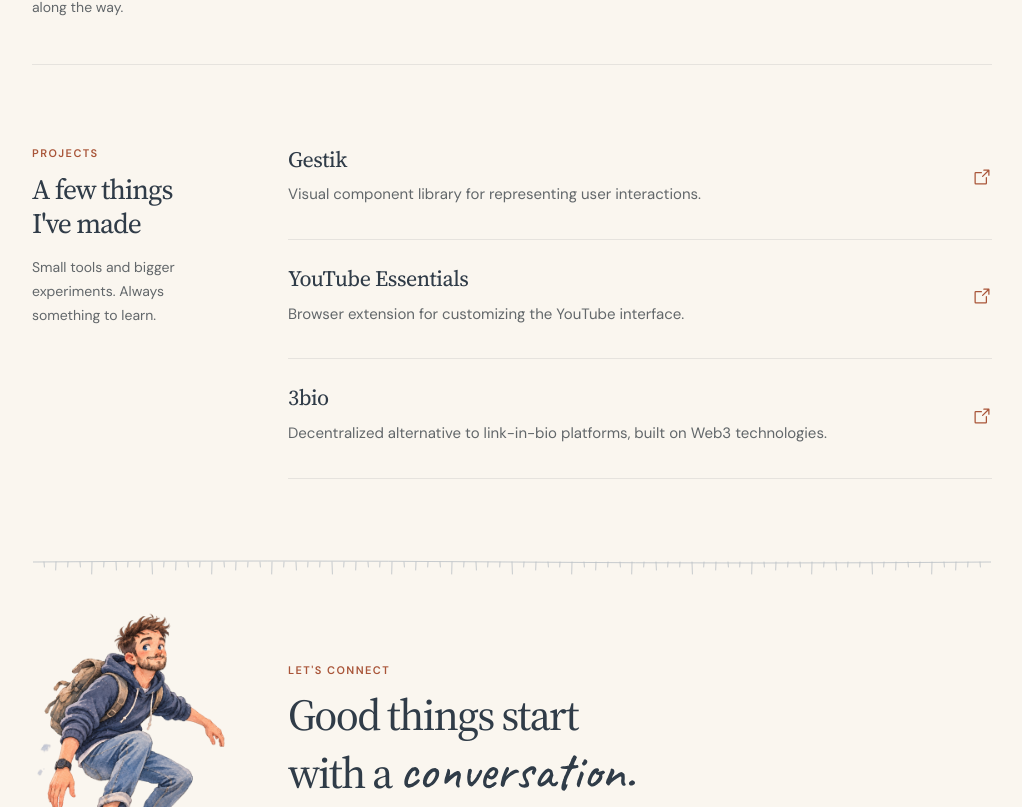
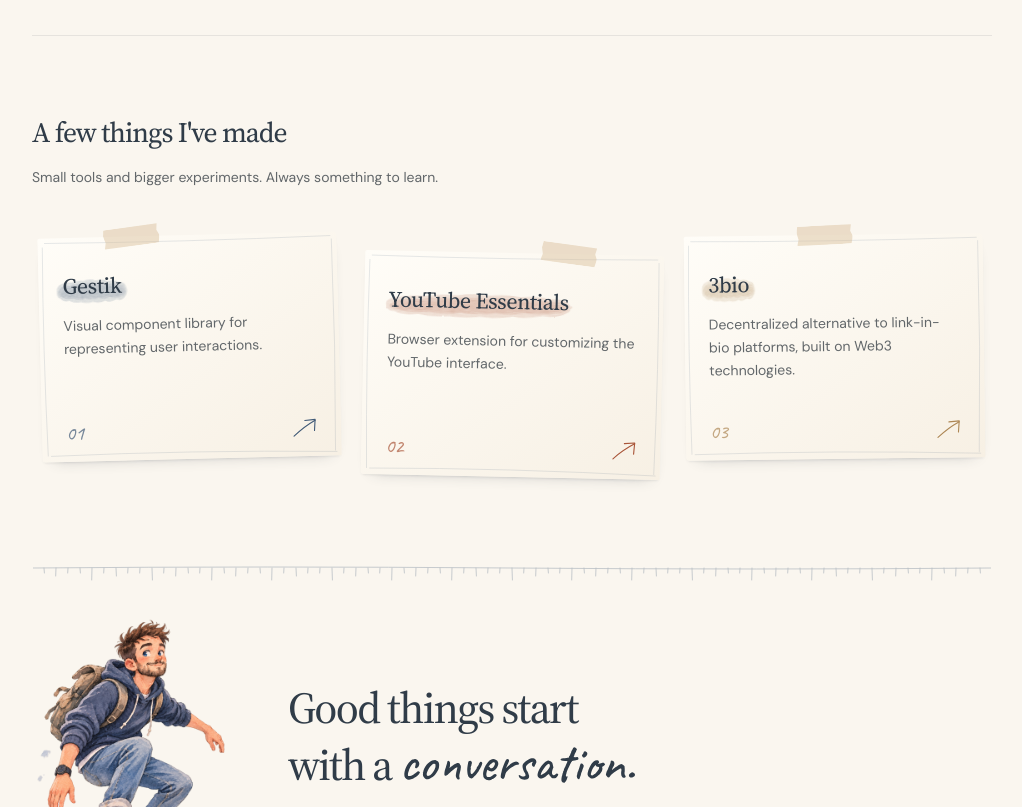
Before and after one commit to NicolasMilliard/portfolio, a React (Vite) app: page / in a window 1280 px wide. Shown: the part 913-1720 px from the top of the page, without its empty margins (128-1150 px from the left). Built offline with nearby package versions, Linux system fonts and the light colour scheme.

Commit message:
refactor(home): projects section

```diff
--- a/src/components/Connect.tsx
+++ b/src/components/Connect.tsx
@@ -30,7 +30,6 @@ export const Connect = () => {
           aria-hidden="true"
         />
         <div className="connect-copy">
-          <p className="eyebrow">Let's connect</p>
           <h2 id="connect-heading">
             Good things start
             <br />
--- a/src/components/Projects.tsx
+++ b/src/components/Projects.tsx
@@ -1,36 +1,70 @@
-import { ArrowSquareOutIcon } from '@phosphor-icons/react';
+import { projects } from '../data/portfolio';
+import { WatercolorWash } from './ui/WatercolorWash';
 
-import { projects } from '../data/portfolio';
+import '../styles/projects.css';
 
 export const Projects = () => {
   return (
     <section
       id="projects"
-      className="home-section"
+      className="projects-section"
       aria-labelledby="projects-heading"
     >
       <div className="section-heading">
-        <p className="eyebrow">Projects</p>
-        <h2 id="projects-heading">
-          A few things
-          <br className="desktop-break" /> I've made
-        </h2>
+        <h2 id="projects-heading">A few things I've made</h2>
         <p>Small tools and bigger experiments. Always something to learn.</p>
       </div>
       <div className="project-list">
-        {projects.map((project) => (
+        {projects.map((project, index) => (
           <a
-            className="project-link"
+            className="project-note"
             key={project.title}
             href={project.link}
             target="_blank"
             rel="noopener noreferrer"
+            data-watercolor
           >
-            <span className="project-title">{project.title}</span>
+            <svg
+              className="project-paper-edge"
+              viewBox="0 0 320 220"
+              preserveAspectRatio="none"
+              fill="none"
+              stroke="currentColor"
+              strokeWidth="0.65"
+              aria-hidden="true"
+              focusable="false"
+            >
+              <path
+                d="M3 7Q1 108 4 216M5 3Q154 5 316 2M317 5Q319 112 316 217M7 216Q159 213 318 218"
+                vectorEffect="non-scaling-stroke"
+              />
+            </svg>
+            <span className="project-title">
+              <WatercolorWash
+                className="project-wash"
+                firstPass={{ delay: (index % 3) * 90, duration: 650 }}
+                secondPass={{ delay: (index % 3) * 90 + 710, duration: 450 }}
+              />
+              {project.title}
+            </span>
             <span className="project-description">{project.description}</span>
-            <span className="row-arrow" aria-hidden="true">
-              <ArrowSquareOutIcon />
+            <span className="project-number" aria-hidden="true">
+              {String(index + 1).padStart(2, '0')}
             </span>
+            <svg
+              className="project-arrow"
+              viewBox="0 0 36 28"
+              fill="none"
+              stroke="currentColor"
+              strokeWidth="1.3"
+              strokeLinecap="round"
+              strokeLinejoin="round"
+              aria-hidden="true"
+              focusable="false"
+            >
+              <path d="M5 23Q17 12 30 5" pathLength="1" />
+              <path d="M18 5L30 4L29 17" pathLength="1" />
+            </svg>
           </a>
         ))}
       </div>
--- a/src/components/Writing.tsx
+++ b/src/components/Writing.tsx
@@ -13,7 +13,6 @@ export const Writing = () => {
     >
       <SketchRuler />
       <div className="section-heading">
-        <p className="eyebrow">Writing</p>
         <h2 id="writing-heading">
           Notes from
           <br className="desktop-break" /> the workbench
--- a/src/components/ui/WatercolorWash.tsx
+++ b/src/components/ui/WatercolorWash.tsx
@@ -5,15 +5,17 @@ import { strokeStyle, type StrokeTiming } from './strokeStyle';
 export function WatercolorWash({
   firstPass,
   secondPass,
+  className = 'name-wash-pigment',
 }: {
   firstPass: StrokeTiming;
   secondPass: StrokeTiming;
+  className?: string;
 }) {
   const id = useId();
 
   return (
     <svg
-      className="name-wash-pigment"
+      className={className}
       viewBox="0 0 300 90"
       preserveAspectRatio="none"
       aria-hidden="true"
@@ -30,7 +32,7 @@ export function WatercolorWash({
           height="140"
         >
           <path
-            className="name-wash-stroke"
+            className="watercolor-wash-stroke"
             d="M-45 49C54 36 160 53 246 44Q290 40 345 50"
             pathLength="1"
             fill="none"
@@ -49,7 +51,7 @@ export function WatercolorWash({
           height="140"
         >
           <path
-            className="name-wash-stroke"
+            className="watercolor-wash-stroke"
             d="M345 51C249 67 140 44 53 55Q4 61-45 51"
             pathLength="1"
             fill="none"
--- a/src/hooks/useSketchbook.ts
+++ b/src/hooks/useSketchbook.ts
@@ -19,7 +19,7 @@ export function useSketchbook(rootRef: RefObject<HTMLDivElement | null>) {
     );
 
     root
-      .querySelectorAll('[data-sketch], [data-handwriting]')
+      .querySelectorAll('[data-sketch], [data-handwriting], [data-watercolor]')
       .forEach((element) => observer.observe(element));
     return () => {
       observer.disconnect();
--- a/src/styles/home.css
+++ b/src/styles/home.css
@@ -10,6 +10,9 @@
   --home-width: 60rem;
   --header-offset: 6.5rem;
   --font-handwritten: 'Caveat', 'Bradley Hand', cursive;
+  --tape-edge: polygon(
+    2% 0, 98% 4%, 96% 36%, 100% 62%, 97% 100%, 0 96%, 3% 65%, 0 32%
+  );
   display: flow-root;
   max-width: calc(var(--home-width) + 2 * var(--space-page-x));
   margin-inline: auto;
@@ -38,16 +41,7 @@
   width: 3rem;
   height: 0.875rem;
   background: #d8bd9766;
-  clip-path: polygon(
-    2% 0,
-    98% 4%,
-    96% 36%,
-    100% 62%,
-    97% 100%,
-    0 96%,
-    3% 65%,
-    0 32%
-  );
+  clip-path: var(--tape-edge);
   transform: rotate(-3deg);
   pointer-events: none;
 }
@@ -158,15 +152,6 @@
   align-items: center;
   gap: 3rem;
   padding-block: 3.5rem;
-}
-
-.home-page .eyebrow {
-  color: var(--accent);
-  font-size: 0.6875rem;
-  font-weight: 600;
-  letter-spacing: 0.13em;
-  line-height: 1.5;
-  text-transform: uppercase;
 }
 
 .introduction-copy h1 {
@@ -291,11 +276,7 @@
   text-wrap: balance;
 }
 
-.section-heading .eyebrow {
-  margin-bottom: 0.75rem;
-}
-
-.section-heading > p:not(.eyebrow) {
+.section-heading > p {
   font-size: 0.875rem;
   line-height: 1.7;
 }
@@ -309,8 +290,7 @@
   list-style: none;
 }
 
-.home-page .writing-link,
-.home-page .project-link {
+.home-page .writing-link {
   position: relative;
   display: grid;
   grid-template-columns: minmax(0, 1fr) 1.5rem;
@@ -321,13 +301,11 @@
   text-decoration: none;
 }
 
-.home-page .writing-list li:first-child .writing-link,
-.home-page .project-link:first-child {
+.home-page .writing-list li:first-child .writing-link {
   padding-top: 0;
 }
 
-.home-page .writing-title,
-.home-page .project-title {
+.home-page .writing-title {
   grid-column: 1;
   color: var(--foreground);
   font-family: var(--font-serif);
@@ -345,8 +323,7 @@
   font-size: 0.75rem;
 }
 
-.home-page .writing-description,
-.home-page .project-description {
+.home-page .writing-description {
   grid-column: 1;
   color: var(--muted);
   font-size: 0.9375rem;
@@ -367,8 +344,7 @@
   font-size: 1.25rem;
 }
 
-.home-page .writing-link:hover .writing-title,
-.home-page .project-link:hover .project-title {
+.home-page .writing-link:hover .writing-title {
   color: var(--accent);
 }
 
@@ -382,7 +358,6 @@
 }
 
 .home-page .connect-copy h2 {
-  margin-top: 0.75rem;
   margin-bottom: 1rem;
   font-size: clamp(2rem, 4vw, 2.75rem);
   font-weight: 450;
@@ -571,7 +546,7 @@
     animation: hello-comma var(--stroke-duration) var(--stroke-delay) both;
   }
 
-  .name-wash-stroke {
+  .name-wash-pigment .watercolor-wash-stroke {
     stroke-dasharray: 1 2;
     stroke-dashoffset: 1.01;
     animation: pigment-paint var(--stroke-duration) var(--stroke-delay)
@@ -696,8 +671,7 @@
     transition: transform 180ms ease-out;
   }
 
-  .writing-link:hover .row-arrow,
-  .project-link:hover .row-arrow {
+  .writing-link:hover .row-arrow {
     transform: translateX(2px);
   }
 }
@@ -820,7 +794,7 @@
     text-wrap: initial;
   }
 
-  .section-heading > p:not(.eyebrow) {
+  .section-heading > p {
     max-width: 22rem;
   }
 
@@ -834,7 +808,6 @@
     display: contents;
   }
 
-  .connect-copy > .eyebrow,
   .home-page .connect-copy h2 {
     grid-column: 1 / -1;
     margin-block: 0;
@@ -850,7 +823,7 @@
 
   .connect-character {
     grid-column: 2;
-    grid-row: 3 / 5;
+    grid-row: 2;
     width: 100%;
     align-self: center;
     justify-self: center;
--- /dev/null
+++ b/src/styles/projects.css
@@ -0,0 +1,189 @@
+.projects-section {
+  display: grid;
+  gap: 2rem;
+}
+
+.project-list {
+  display: grid;
+  grid-template-columns: repeat(auto-fit, minmax(min(100%, 16rem), 1fr));
+  align-items: start;
+  gap: 2rem 1.5rem;
+  padding: 0.875rem 0.5rem 0.5rem;
+}
+
+.project-note {
+  --note-angle: -1.4deg;
+  --note-ink: var(--ink-blue);
+  --tape-position: 22%;
+  --tape-angle: -7deg;
+  position: relative;
+  isolation: isolate;
+  display: grid;
+  grid-template-rows: auto 1fr auto;
+  gap: 0.875rem;
+  min-width: 0;
+  min-height: 14rem;
+  padding: 2.125rem 1.5rem 1.125rem;
+  border-radius: 2px 4px 1px 3px;
+  background: linear-gradient(145deg, #fffdf8, #f7f0e4);
+  color: var(--foreground);
+  text-decoration: none;
+  box-shadow:
+    0 2px 3px -2px #303c4833,
+    1px 8px 16px -12px #303c4855;
+  transform: rotate(var(--note-angle));
+}
+
+.project-note::before {
+  content: '';
+  position: absolute;
+  z-index: 1;
+  top: -0.625rem;
+  left: var(--tape-position);
+  width: 3.5rem;
+  height: 1.25rem;
+  background: #d8bd9773;
+  clip-path: var(--tape-edge);
+  transform: rotate(var(--tape-angle));
+  pointer-events: none;
+}
+
+.project-note:nth-child(even) {
+  --note-angle: 1.2deg;
+  --note-ink: var(--accent);
+  --tape-position: 59%;
+  --tape-angle: 6deg;
+  margin-top: 1.125rem;
+}
+
+.project-note:nth-child(3n) {
+  --note-angle: -0.7deg;
+  --note-ink: #ad8755;
+  --tape-position: 38%;
+  --tape-angle: -3deg;
+}
+
+.project-paper-edge {
+  position: absolute;
+  inset: 2px;
+  width: calc(100% - 4px);
+  height: calc(100% - 4px);
+  color: var(--ink-blue);
+  opacity: 0.2;
+  pointer-events: none;
+}
+
+.project-title {
+  position: relative;
+  isolation: isolate;
+  justify-self: start;
+  max-width: 100%;
+  font-family: var(--font-serif);
+  font-size: 1.375rem;
+  font-weight: 450;
+  line-height: 1.3;
+  letter-spacing: -0.02em;
+}
+
+.project-wash {
+  position: absolute;
+  z-index: -1;
+  top: 0;
+  left: -0.35em;
+  width: calc(100% + 0.7em);
+  height: 125%;
+  overflow: visible;
+  color: var(--note-ink);
+  pointer-events: none;
+}
+
+.project-description {
+  color: var(--muted);
+  font-size: 0.875rem;
+  line-height: 1.65;
+}
+
+.project-number {
+  color: var(--note-ink);
+  font-family: var(--font-handwritten);
+  font-size: 1.25rem;
+  line-height: 1;
+  opacity: 0.7;
+}
+
+.project-arrow {
+  position: absolute;
+  right: 1.25rem;
+  bottom: 1rem;
+  width: 2rem;
+  height: 1.5rem;
+  color: var(--note-ink);
+  pointer-events: none;
+}
+
+.project-arrow path {
+  stroke-dasharray: 1 2;
+}
+
+.project-note:is(:hover, :focus-visible) {
+  color: var(--foreground);
+}
+
+.project-note:focus-visible {
+  outline: 2px solid var(--accent);
+  outline-offset: 6px;
+}
+
+@media (prefers-reduced-motion: no-preference) {
+  .project-note {
+    transition:
+      transform 240ms ease-out,
+      box-shadow 240ms ease-out;
+  }
+
+  .project-note:is(:hover, :focus-visible) {
+    transform: translateY(-2px) rotate(calc(var(--note-angle) * 0.3));
+    box-shadow:
+      0 3px 5px -3px #303c4833,
+      2px 12px 20px -12px #303c4866;
+  }
+
+  .home-page[data-sketchbook='ready'] .project-wash .watercolor-wash-stroke {
+    stroke-dasharray: 1 2;
+    stroke-dashoffset: 1.01;
+  }
+
+  .home-page[data-sketchbook='ready']
+    .project-note[data-inked]
+    .watercolor-wash-stroke {
+    animation: pigment-paint var(--stroke-duration) var(--stroke-delay)
+      cubic-bezier(0.35, 0.1, 0.55, 1) both;
+  }
+
+  .project-note:is(:hover, :focus-visible) .project-arrow path {
+    animation: ink-write 240ms ease-out both;
+  }
+
+  .project-note:is(:hover, :focus-visible) .project-arrow path + path {
+    animation-delay: 140ms;
+  }
+}
+
+@media (max-width: 40rem) {
+  .project-list {
+    grid-template-columns: 1fr;
+    gap: 1.75rem;
+    padding-inline: 0.25rem;
+  }
+
+  .project-note {
+    justify-self: start;
+    width: calc(100% - 0.75rem);
+    min-height: 12.5rem;
+  }
+
+  .project-note:nth-child(even) {
+    justify-self: end;
+    margin-top: 0;
+  }
+}
```
